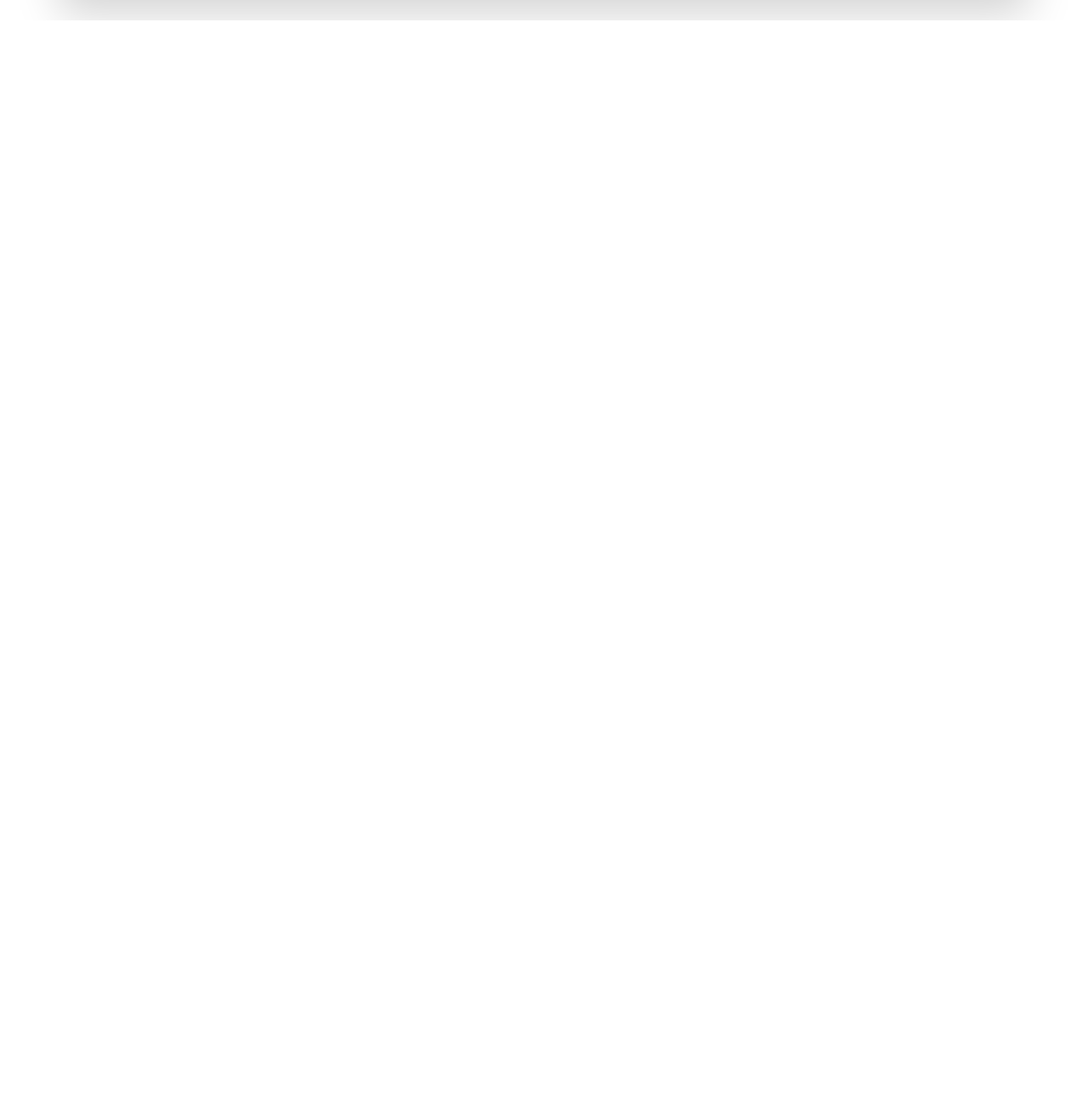
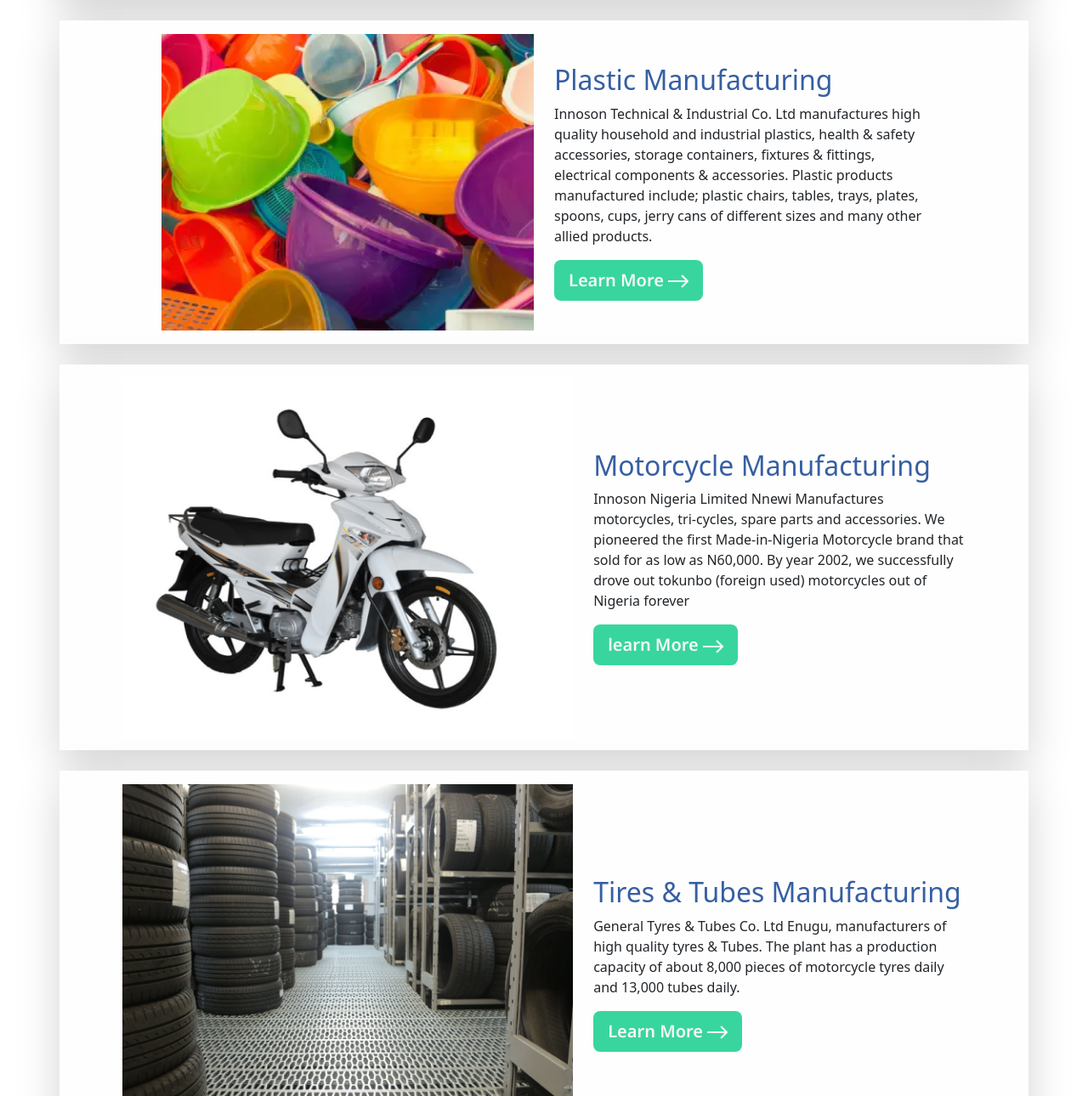
Before and after one commit to PURCY00/Innosson-group-project, a plain HTML site: page index.html in a window 1280 px wide. Shown: the part 1134-2424 px from the top of the page at 85% size. Before the commit the page ends 1158 px from the top, so only its background shows below. Drawn offline with nearby package versions, Linux system fonts and the light colour scheme.

Commit message:
first commit

```diff
--- a/index.html
+++ b/index.html
@@ -81,7 +81,9 @@
     <section class="section-2 container">
       <h5 class="text-center my-5">what we Do</h5>
       <!-- first card -->
-      <div class="mb-4 row p-3 justify-content-center align-items-center shadow-lg">
+      <div
+        class="mb-4 row p-3 justify-content-center align-items-center shadow-lg"
+      >
         <!-- div for img -->
         <div class="col-lg-6">
           <img
@@ -101,9 +103,90 @@
             according to African road condition so as produce suitable products
             at affordable prices.
           </p>
-          <button>Learn More</button>
+          <button class="btn btn-lg text-decoration-none">Learn More <img src="assets/Arrow 1.png" alt=""></button>
         </div>
       </div>
+    </section>
+    <!-- section-3 for card 2 -->
+    <section class="section-3 container">
+      <!-- second card -->
+      <div
+        class="mb-4 row p-3 justify-content-center align-items-center shadow-lg"
+      >
+        <!-- div img card-2 -->
+        <div class="col-lg-5">
+          <img
+            class="img-fluid"
+            src="assets/PmRtKHup-Innoson-G5 1.png"
+            alt="plastic-photo"
+          />
+        </div>
+        <!-- div for text -->
+        <div class="col-lg-5">
+          <h2>Plastic Manufacturing</h2>
+          <p>
+            Innoson Technical & Industrial Co. Ltd manufactures high quality
+            household and industrial plastics, health & safety accessories,
+            storage containers, fixtures & fittings, electrical components &
+            accessories. Plastic products manufactured include; plastic chairs,
+            tables, trays, plates, spoons, cups, jerry cans of different sizes
+            and many other allied products.
+          </p>
+          <button class="btn btn-lg text-decoration-none">Learn More <img src="assets/Arrow 1.png" alt=""></button>
+        </div>
+      </div>
+    </section>
+
+    <!-- section-4 for card-3 -->
+    <section class="section-4 container">
+      <!-- third card -->
+      <div
+        class="mb-4 row p-3 justify-content-center align-items-center shadow-lg"
+      >
+        <!-- div imd card-3 -->
+        <div class="col-lg-6">
+          <img class="img-fluid" src="assets/jincheng 1.png" alt="moto-photo" />
+        </div>
+        <!-- div for text -->
+        <div class="col-lg-5">
+          <h2>Motorcycle Manufacturing</h2>
+          <p>
+            Innoson Nigeria Limited Nnewi Manufactures motorcycles, tri-cycles,
+            spare parts and accessories. We pioneered the first Made-in-Nigeria
+            Motorcycle brand that sold for as low as N60,000. By year 2002, we
+            successfully drove out tokunbo (foreign used) motorcycles out of
+            Nigeria forever
+          </p>
+          <button class="btn btn-lg text-decoration-none">learn More <img src="assets/Arrow 1.png" alt=""></button>
+        </div>
+      </div>
+    </section>
+
+    <!-- section-5 for card 4 -->
+    <section class="section-5 container">
+      <div class="mb-4 row p-3 justify-content-center align-items-center shadow-lg">
+        <!-- div for img -->
+        <div class="col-lg-6">
+          <img class="img-fluid" src="assets/Para-Innoson-G5 1.png" alt="Tire-photo" />
+        </div>
+        <!-- div for text -->
+        <div class="col-lg-5">
+          <h2>Tires & Tubes Manufacturing</h2>
+          <p>
+            General Tyres & Tubes Co. Ltd Enugu, manufacturers of high quality
+            tyres & Tubes. The plant has a production capacity of about 8,000
+            pieces of motorcycle tyres daily and 13,000 tubes daily.
+          </p>
+          <button class="btn btn-lg text-decoration-none">Learn More <img src="assets/Arrow 1.png" alt=""></button>
+        </div>
+      </div>
+    </section>
+
+    <!-- last section -->
+    <section class="section-6 d-flex align-items-center justify-content-center">
+        <div class="container">
+          <h1>Elevating Africa through Excellence in Manufacturing.</h1>
+        </div>
     </section>
 
     <script
--- a/style.css
+++ b/style.css
@@ -48,6 +48,53 @@
 .section-2{
     background-color: rgb(254, 254, 254);
 }
+.section-2 h2{
+    color: rgba(54, 95, 163, 1)
+}
+.section-3{
+    background-color: rgb(254, 254, 254);
+}
+.section-3 h2{
+    color: rgba(54, 95, 163, 1)
+}
+.section-4{
+    background-color: rgb(254, 254, 254);
+}
+.section-4 h2{
+    color: rgba(54, 95, 163, 1);
+}
+
+.section-5{
+    background-color: rgb(254, 254, 254);
+}
+.section-5 h2{
+    color: rgba(54, 95, 163, 1);
+}
+
+.section-2 button{
+    background: rgba(56, 214, 158, 1);
+    color: rgba(247, 247, 247, 1);
+    font-family: "Noto sans", sans-serif;
+    font-weight: 600;
+}
+
+.section-6{
+        background-image:url(assets/istockphoto-537311780-612x612\ 1.png) ;
+        background-repeat: no-repeat;
+        background-size: cover;
+        background-position: center;
+        height: 30rem;
+        color: rgba(247, 247, 247, 1);
+    }
+
+.section-6 h1{
+    font-family: "Noto sans", sans-serif;
+    font-weight: 700;
+    font-size: 60px;
+    text-decoration: rgba(193, 187, 187, 1);
+    height: 82px;
+
+}
 @media(max-width: 475px){
     main p{
         width: 100%;
```
Also changed, not shown: assets/Arrow 1.png (added), assets/Para-Innoson-G5 1.png (added), assets/PmRtKHup-Innoson-G5 1.png (added), assets/istockphoto-537311780-612x612 1.png (added), assets/jincheng 1.png (added).
